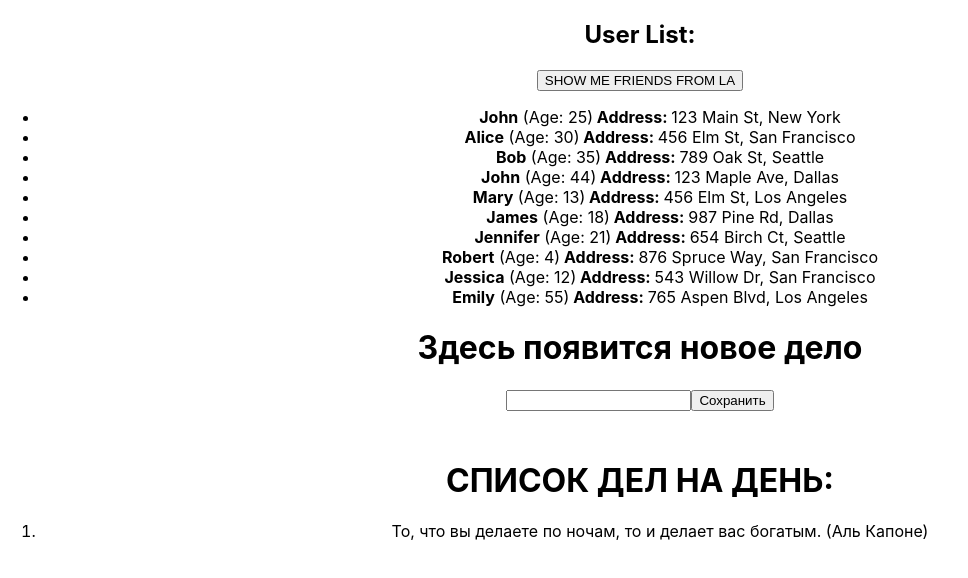
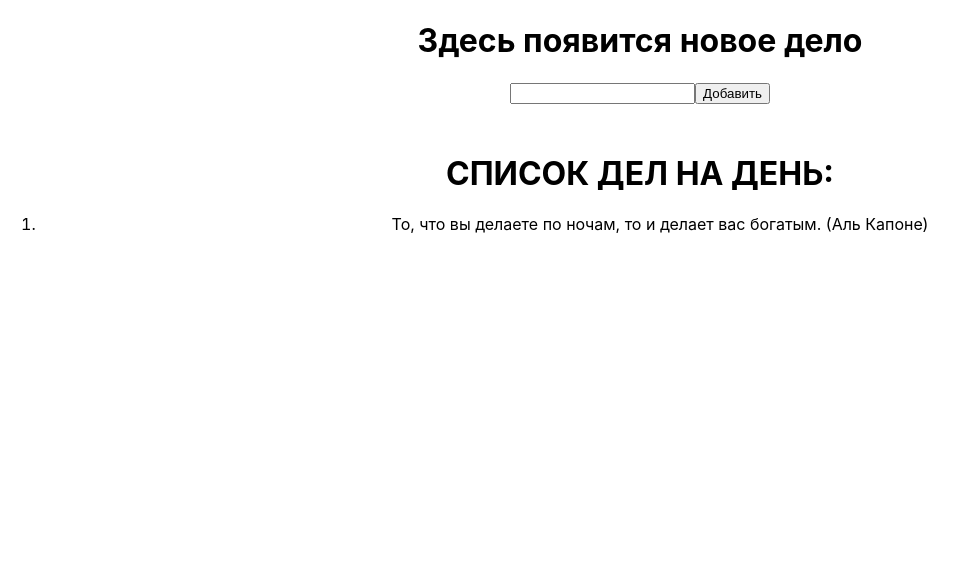
Before and after one commit to Ilja-Prihach/homework-front, a React (Create React App) app: page / in a window 1280 px wide. Shown: the top 578 px of the page, without its empty margins (0-968 px from the left). Built offline with nearby package versions, Linux system fonts and the light colour scheme.

Commit message:
homework 4

```diff
--- a/src/App.tsx
+++ b/src/App.tsx
@@ -8,9 +8,9 @@
   return (
     <div className="App">
       {/*<HW1 />*/}
-      <HW2 />
-      <HW3 />
-      {/*<HW4 />*/}
+      {/*<HW2 />*/}
+      {/*<HW3 />*/}
+      <HW4 />
     </div>
   );
 }
--- a/src/HW/4/Button.tsx
+++ b/src/HW/4/Button.tsx
@@ -1,11 +1,12 @@
 type ButtonPropsType = {
-  callBack: any // НУЖНО ПРОТИПИЗИРОВАТЬ
-  name: any // НУЖНО ПРОТИПИЗИРОВАТЬ
+  callback: () => void // НУЖНО ПРОТИПИЗИРОВАТЬ
+  name: string // НУЖНО ПРОТИПИЗИРОВАТЬ
 };
 
 export const Button = (props: ButtonPropsType) => {
   const callBackHandler = () => {
     // НУЖНО ДОПИСАТЬ
+    props.callback();
   };
 
   return (
--- a/src/HW/4/HW4.tsx
+++ b/src/HW/4/HW4.tsx
@@ -26,27 +26,27 @@
 
   return (
     <div id={'hw04'}>
-      {/*{currentText ? (*/}
-      {/*  <h1 id={'hw04-text'}>{currentText}</h1>*/}
-      {/*) : (*/}
-      {/*  <h1 id={'hw04-default-text'}>Здесь появится новое дело</h1>*/}
-      {/*)}*/}
+      {currentText ? (
+        <h1 id={'hw04-text'}>{currentText}</h1>
+      ) : (
+        <h1 id={'hw04-default-text'}>Здесь появится новое дело</h1>
+      )}
 
-      {/*<Input НЕ ХВАТАЕТ АРГУМЕНТОВ />*/}
+      <Input currentText={currentText} setCurrentText={setCurrentText} />
 
-      {/*<Button НЕ ХВАТАЕТ АРГУМЕНТОВ />*/}
+      <Button callback={handleSave} name={'Добавить'} />
 
-      {/*<h1 style={{ marginTop: '50px' }}>СПИСОК ДЕЛ НА ДЕНЬ:</h1>*/}
+      <h1 style={{ marginTop: '50px' }}>СПИСОК ДЕЛ НА ДЕНЬ:</h1>
 
-      {/*<ol id={'hw04-tasks'}>*/}
-      {/*  {texts.map((el, index) => {*/}
-      {/*    return (*/}
-      {/*      <li key={index} id={`hw04-task-${index}`} className={ЕСЛИ ЧЕТН ? S.chetNechet : ''}>*/}
-      {/*        {el}*/}
-      {/*      </li>*/}
-      {/*    );*/}
-      {/*  })}*/}
-      {/*</ol>*/}
+      <ol id={'hw04-tasks'}>
+        {texts.map((el, index) => {
+          return (
+            <li key={index} id={`hw04-task-${index}`} className={index % 2 !== 0 ? s.chetNechet : ''}>
+              {el}
+            </li>
+          );
+        })}
+      </ol>
     </div>
   );
 };
--- a/src/HW/4/Input.tsx
+++ b/src/HW/4/Input.tsx
@@ -1,14 +1,17 @@
+import {ChangeEvent} from "react";
+
 type InputPropsType = {
-	currentText: any // НУЖНО ПРОТИПИЗИРОВАТЬ
-	setCurrentText: any // НУЖНО ПРОТИПИЗИРОВАТЬ
+	currentText: string // НУЖНО ПРОТИПИЗИРОВАТЬ
+	setCurrentText: (value: string) => void // НУЖНО ПРОТИПИЗИРОВАТЬ
 };
 
 export const Input = (props: InputPropsType) => {
-	const onChangeHandler = (event: 'НУЖНО ПРОТИПИЗИРОВАТЬ') => {
+	const onChangeHandler = (event: ChangeEvent<HTMLInputElement>) => {
 		// НУЖНО ДОПИСАТЬ
+		props.setCurrentText(event.currentTarget.value);
 	};
 
-	// return (
-	//   <input id={'hw04-input'} type="text" value={props.currentText} onChange={onChangeHandler} />
-	// );
+	return (
+	  <input id={'hw04-input'} type="text" value={props.currentText} onChange={onChangeHandler} />
+	);
 };
```
